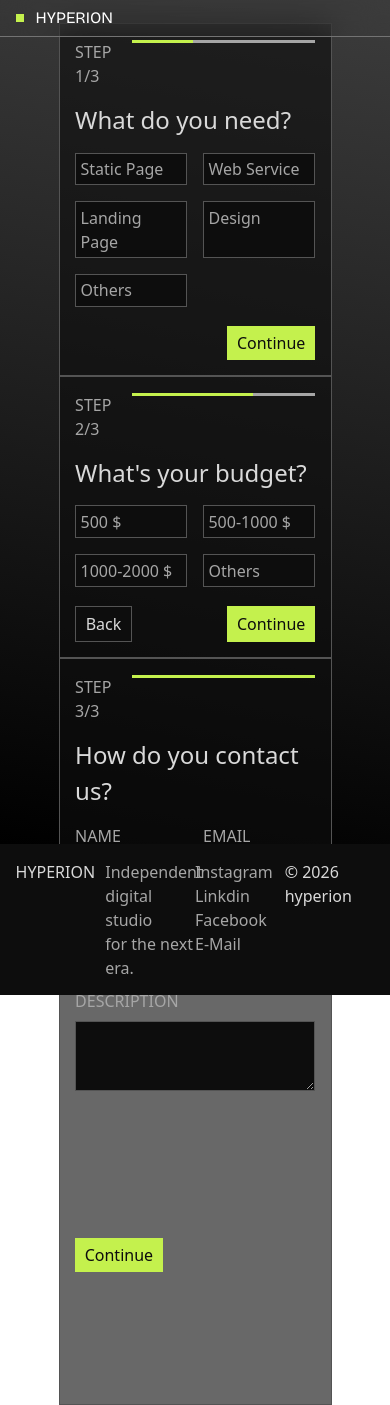
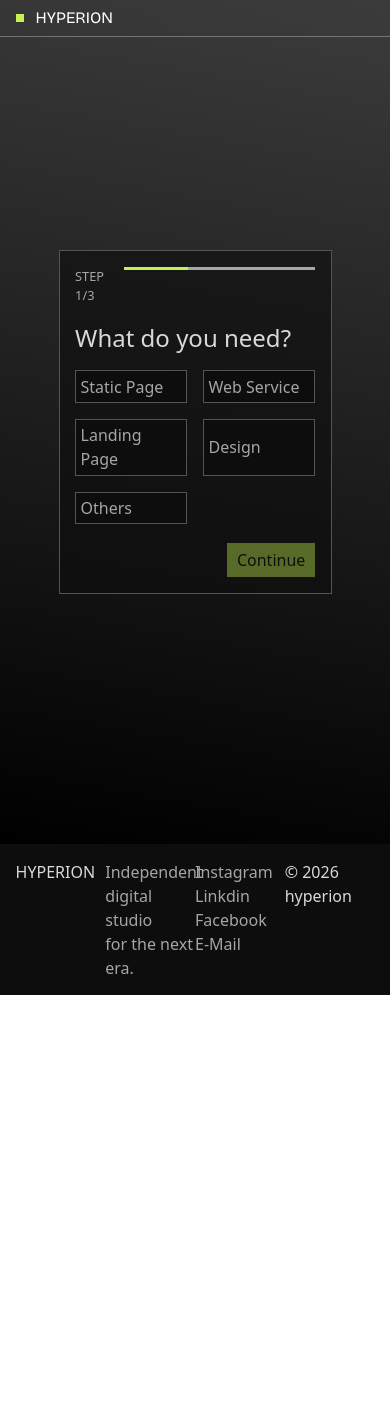
Before and after one commit to nazmus-sadat9/team, a Next.js app in the folder frontend/: page /contact in a window 390 px wide. After the commit the page ends 995 px from the top, so only its background shows below. Built offline with nearby package versions, Linux system fonts and the light colour scheme.

Commit message:
fix: set the selection in contact page

```diff
--- a/frontend/app/contact/page.tsx
+++ b/frontend/app/contact/page.tsx
@@ -1,92 +1,153 @@
 "use client";
 import { useState } from "react";
 
+const NEEDS = ["Static Page", "Web Service", "Landing Page", "Design", "Others"];
+const BUDGETS = ["500 $", "500-1000 $", "1000-2000 $", "Others"];
+
 const page = () => {
+  const [step, setStep] = useState<number>(1);
+
+  // choices[0] = need, choices[1] = budget
+  const [choices, setChoices] = useState<string[]>(["", ""]);
 
   const [name, setName] = useState<string>("");
   const [email, setEmail] = useState<string>("");
   const [company, setCompany] = useState<string>("");
   const [message, setMessage] = useState<string>("");
 
+  const select = (index: number, value: string) => {
+    setChoices((prev) => {
+      const copy = [...prev];
+      copy[index] = value;
+      return copy;
+    });
+  };
+
+  // can't continue without a selection
+  const canContinue = step < 3 && choices[step - 1] !== "";
+  const canSubmit = name.trim() && email.trim() && message.trim();
+
+  const next = () => canContinue && setStep(step + 1);
+  const back = () => setStep(step - 1);
+
+  const handleSubmit = (e: React.FormEvent) => {
+    e.preventDefault();
+    if (!canSubmit) return;
+
+    // everything stored in one array
+    const result = [...choices, name, email, company, message];
+    console.log(result); // [need, budget, name, email, company, message]
+    // fetch("/api/contact", { method: "POST", body: JSON.stringify(result) })
+  };
+
+  const optionClass = (selected: boolean) =>
+    `px-[4%] bg-background py-[3%] border-[0.1em] text-lightGray text-left cursor-pointer ${selected ? "border-acent" : "border-darkGray"
+    }`;
 
   return (
     <div className="linearBg h-screen w-screen flex flex-col justify-evenly items-center py-[6%]">
-
-      {/* level one */}
       <div className="w-[70%] bg-[#0D0D0D9F] md:w-[50%] p-[4%] border-[0.1em] border-darkGray">
+        {/* progress */}
         <div className="w-full flex gap-2">
-          <span className="uppercase text-lightGray text-[clamp(0.5rem,4vw,0.8)]">step 1/3</span>
+          <span className="uppercase text-lightGray text-[clamp(0.5rem,4vw,0.8rem)]">
+            step {step}/3
+          </span>
           <div className="w-full h-[3px] bg-lightGray">
-            <div className="w-[33%] h-full bg-acent"></div>
+            <div
+              className="h-full bg-acent transition-all"
+              style={{ width: `${(step / 3) * 100}%` }}
+            ></div>
           </div>
         </div>
 
+        {/* level one */}
+        {step === 1 && (
+          <>
             <div className="w-full py-[6%] text-gray text-[clamp(1.5rem,4vw,2rem)]">
               <h3>What do you need?</h3>
             </div>
 
             <div className="w-full grid grid-cols-2 gap-4">
-          <div className="px-[4%] bg-background py-[3%] border-darkGray border-[0.1em] text-lightGray">Static Page</div>
-          <div className="px-[4%] bg-background py-[3%] border-darkGray border-[0.1em] text-lightGray">Web Service</div>
-          <div className="px-[4%] bg-background py-[3%] border-darkGray border-[0.1em] text-lightGray">Landing Page</div>
-          <div className="px-[4%] bg-background py-[3%] border-darkGray border-[0.1em] text-lightGray">Design</div>
-          <div className="px-[4%] bg-background py-[3%] border-darkGray border-[0.1em] text-lightGray">Others</div>
+              {NEEDS.map((item) => (
+                <button
+                  type="button"
+                  key={item}
+                  onClick={() => select(0, item)}
+                  className={optionClass(choices[0] === item)}
+                >
+                  {item}
+                </button>
+              ))}
             </div>
-
-        <div className="w-full flex justify-end pt-[8%]">
-          <button className="px-[4%] py-[2%] bg-acent text-background">Continue</button>
-        </div>
-
-      </div>
+          </>
+        )}
 
         {/* level two */}
-      <div className="w-[70%] bg-[#0D0D0D9F] md:w-[50%] p-[4%] border-[0.1em] border-darkGray">
-        <div className="w-full flex gap-2">
-          <span className="uppercase text-lightGray text-[clamp(0.5rem,4vw,0.8)]">step 2/3</span>
-          <div className="w-full h-[3px] bg-lightGray">
-            <div className="w-[66%] h-full bg-acent"></div>
-          </div>
-        </div>
-
+        {step === 2 && (
+          <>
             <div className="w-full py-[6%] text-gray text-[clamp(1.5rem,4vw,2rem)]">
               <h3>What&apos;s your budget?</h3>
             </div>
 
             <div className="w-full grid grid-cols-2 gap-4">
-          <div className="px-[4%] bg-background py-[3%] border-darkGray border-[0.1em] text-lightGray">500 $</div>
-          <div className="px-[4%] bg-background py-[3%] border-darkGray border-[0.1em] text-lightGray">500-1000 $</div>
-          <div className="px-[4%] bg-background py-[3%] border-darkGray border-[0.1em] text-lightGray">1000-2000 $</div>
-          <div className="px-[4%] bg-background py-[3%] border-darkGray border-[0.1em] text-lightGray">Others</div>
+              {BUDGETS.map((item) => (
+                <button
+                  type="button"
+                  key={item}
+                  onClick={() => select(1, item)}
+                  className={optionClass(choices[1] === item)}
+                >
+                  {item}
+                </button>
+              ))}
             </div>
+          </>
+        )}
 
-        <div className="w-full flex justify-between pt-[8%]">
-          <button className="px-[4%] py-[2%] text-gray bg-background border-darkGray border-[0.1em]">Back</button>
-          <button className="px-[4%] py-[2%] bg-acent text-background">Continue</button>
+        {/* buttons for level one & two */}
+        {step < 3 && (
+          <div
+            className={`w-full flex pt-[8%] ${step === 1 ? "justify-end" : "justify-between"
+              }`}
+          >
+            {step > 1 && (
+              <button
+                type="button"
+                onClick={back}
+                className="px-[4%] py-[2%] text-gray bg-background border-darkGray border-[0.1em]"
+              >
+                Back
+              </button>
+            )}
+            <button
+              type="button"
+              onClick={next}
+              disabled={!canContinue}
+              className="px-[4%] py-[2%] bg-acent text-background disabled:opacity-40 disabled:cursor-not-allowed"
+            >
+              Continue
+            </button>
           </div>
-
-      </div>
+        )}
 
         {/* level three */}
-      <div className="w-[70%] bg-[#0D0D0D9F] md:w-[50%] p-[4%] border-[0.1em] border-darkGray">
-        <div className="w-full flex gap-2">
-          <span className="uppercase text-lightGray text-[clamp(0.5rem,4vw,0.8)]">step 3/3</span>
-          <div className="w-full h-[3px] bg-lightGray">
-            <div className="w-full h-full bg-acent"></div>
-          </div>
-        </div>
-
+        {step === 3 && (
+          <>
             <div className="w-full py-[6%] text-gray text-[clamp(1.5rem,4vw,2rem)]">
               <h3>How do you contact us?</h3>
             </div>
 
-        <form className="w-full grid grid-cols-2 grid-rows-7 gap-4">
+            <form
+              onSubmit={handleSubmit}
+              className="w-full grid grid-cols-2 grid-rows-7 gap-4"
+            >
               <div className="flex flex-col gap-2 text-lightGray col-span-1 row-span-1">
                 <label>NAME</label>
                 <input
                   type="text"
                   name="name"
                   value={name}
-              onChange={(e) => setName(e.target.value)}
+                  onChange={(e: React.ChangeEvent<HTMLInputElement>) => setName(e.target.value)}
                   className="border-darkGray bg-background border-[0.1em] p-[4%]"
                 />
               </div>
@@ -97,7 +158,7 @@ const page = () => {
                   type="email"
                   name="email"
                   value={email}
-              onChange={(e) => setEmail(e.target.value)}
+                  onChange={(e: React.ChangeEvent<HTMLInputElement>) => setEmail(e.target.value)}
                   className="border-darkGray bg-background border-[0.1em] p-[4%]"
                 />
               </div>
@@ -108,7 +169,7 @@ const page = () => {
                   type="text"
                   name="company"
                   value={company}
-              onChange={(e) => setCompany(e.target.value)}
+                  onChange={(e: React.ChangeEvent<HTMLInputElement>) => setCompany(e.target.value)}
                   className="border-darkGray bg-background border-[0.1em] p-[4%]"
                 />
               </div>
@@ -117,21 +178,33 @@ const page = () => {
                 <label>DESCRIPTION</label>
                 <textarea
                   value={message}
-              onChange={(e) => setMessage(e.target.value)}
-              className="border-darkGray bg-background border-[0.1em] p-[4%]"
+                  onChange={(e: React.ChangeEvent<HTMLTextAreaElement>) => setMessage(e.target.value)}
+                  className="border-darkGray resize-none h-full bg-background border-[0.1em] p-[4%]"
                 ></textarea>
               </div>
 
-          <div className="col-span-2 row-span-1">
-            <button className="px-[4%] py-[2%] bg-acent text-background">Continue</button>
+              <div className="col-span-2 row-span-1 flex justify-between items-center">
+                <button
+                  type="button"
+                  onClick={back}
+                  className="px-[4%] py-[2%] text-gray bg-background border-darkGray border-[0.1em]"
+                >
+                  Back
+                </button>
+                <button
+                  type="submit"
+                  disabled={!canSubmit}
+                  className="px-[4%] py-[2%] bg-acent text-background disabled:opacity-40 disabled:cursor-not-allowed"
+                >
+                  Submit
+                </button>
               </div>
-
             </form>
-
+          </>
+        )}
       </div>
-
     </div>
   );
-}
+};
 
 export default page;
```
Lines whose indentation alone changed are shown as unchanged.
